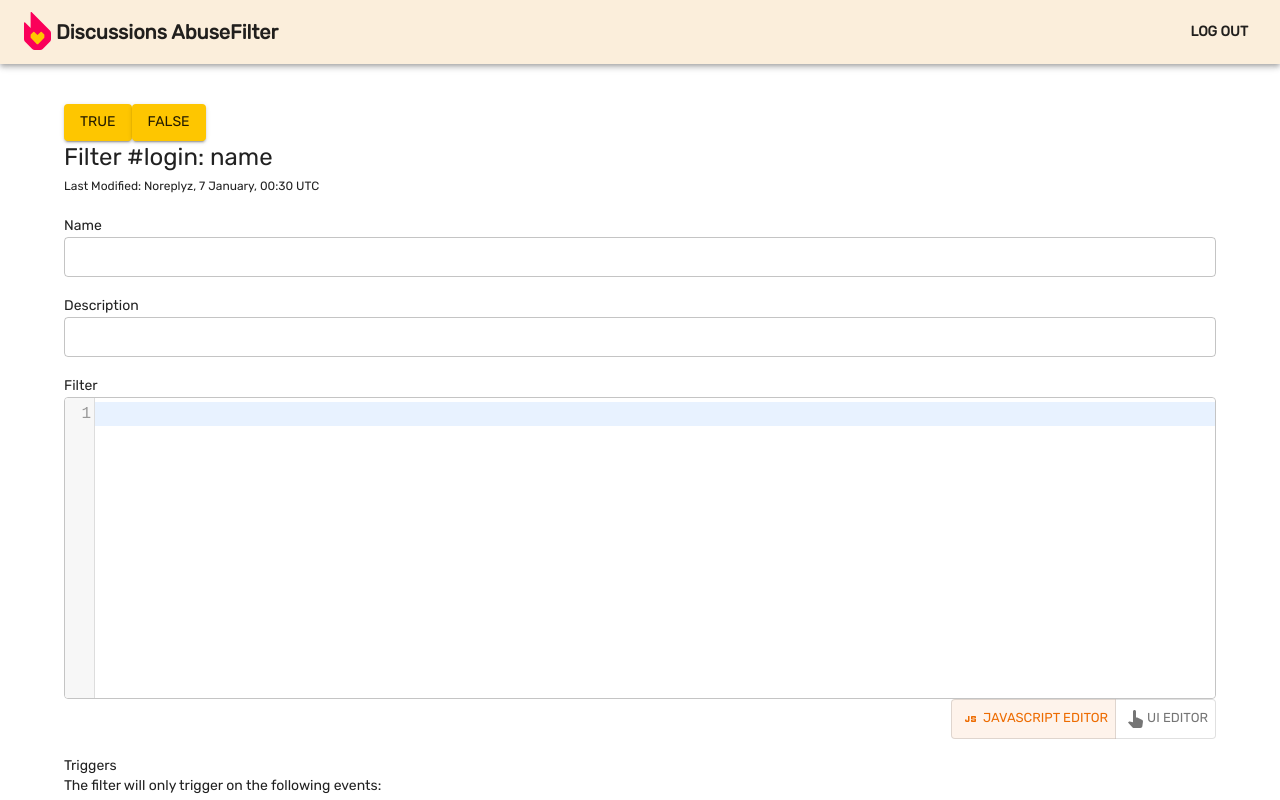
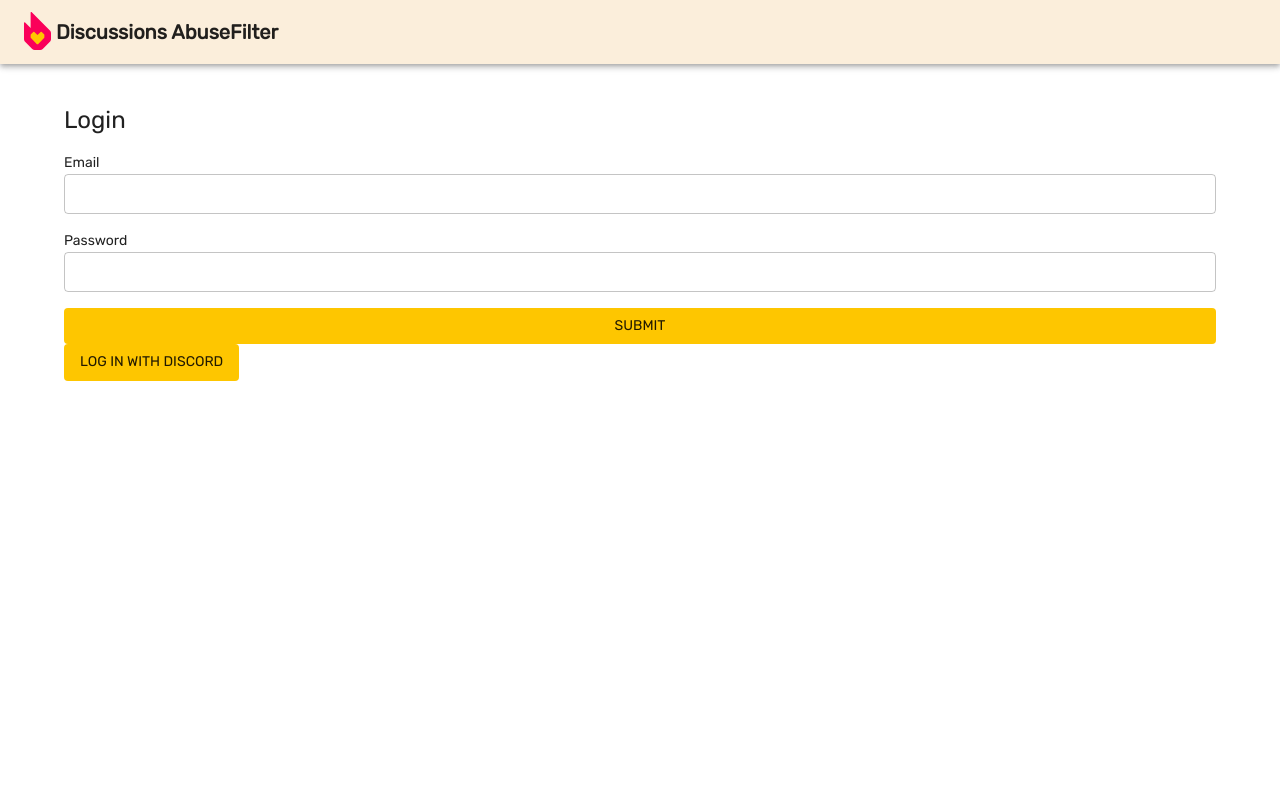
Before and after one commit to soap-team/discussions-abusefilter, a React (Create React App) app in the folder src/frontend/discussions-abusefilter-app/: page /login in a window 1280 px wide. Shown: the top 800 px of the page. Built offline with nearby package versions, Linux system fonts and the light colour scheme.

Commit message:
login, auth context created

```diff
--- a/src/frontend/discussions-abusefilter-app/src/App.tsx
+++ b/src/frontend/discussions-abusefilter-app/src/App.tsx
@@ -7,18 +7,19 @@ import {
 import {
   Container,
   Box,
-  Button,
   CssBaseline,
 } from '@mui/material';
 import {
   ThemeProvider,
   createTheme,
 } from '@mui/material/styles';
+import NavBar from './components/NavBar';
+import Landing from './pages/Landing';
+import Login from './pages/Login';
 import FilterList from './pages/FilterList';
 import Filter from './pages/Filter';
-import NavBar from './components/NavBar';
-import Landing from './components/Landing';
 import { FormProvider } from './contexts/FormContext';
+import AuthContext from './contexts/AuthContext';
 
 import './App.css';
 
@@ -83,7 +84,7 @@ export const darkTheme = createTheme({
 
 export default function App() {
   const [theme] = React.useState(localStorage.getItem('theme'));
-  const [isLoggedIn, setIsLoggedIn] = React.useState(true);
+  const { token } = React.useContext(AuthContext);
 
   return (
     <ThemeProvider theme={theme === 'light' ? lightTheme : darkTheme}>
@@ -91,11 +92,10 @@ export default function App() {
       <Router>
         <NavBar />
         <Box component={Container} sx={{ my: 5 }}>
-          <Button color="secondary" variant="contained" onClick={() => setIsLoggedIn(true)}>true</Button>
-          <Button color="secondary" variant="contained" onClick={() => setIsLoggedIn(false)}>false</Button>
           <Routes>
-            <Route path="/" element={isLoggedIn ? <FilterList /> : <Landing />} />
-            <Route path="/:filterId" element={isLoggedIn ? <FormProvider><Filter /></FormProvider> : <Landing />} />
+            <Route path="/" element={token === '' ? <Landing /> : <FilterList />} />
+            <Route path="/:filterId" element={token === '' ? <Landing /> : <FormProvider><Filter /></FormProvider>} />
+            <Route path="/login" element={<Login />} />
           </Routes>
         </Box>
       </Router>
--- a/src/frontend/discussions-abusefilter-app/src/components/NavBar.tsx
+++ b/src/frontend/discussions-abusefilter-app/src/components/NavBar.tsx
@@ -10,10 +10,12 @@ import {
   SvgIcon,
   Box,
 } from '@mui/material';
-
+import AuthContext from '../contexts/AuthContext';
 import logo from '../assets/fandom-heart.svg';
 
 export default function NavBar() {
+  const { token, modifyToken } = React.useContext(AuthContext);
+
   return (
     <AppBar position="static" enableColorOnDark>
       <Toolbar>
@@ -23,7 +25,7 @@ export default function NavBar() {
           </SvgIcon>
           <Typography component={Link} to="/" variant="h6" className="links" color="inherit" sx={{ fontWeight: 700 }}>Discussions AbuseFilter</Typography>
         </Box>
-        <Button color="inherit" sx={{ fontWeight: 700 }}>Log out</Button>
+        {token !== '' && <Button color="inherit" sx={{ fontWeight: 700 }} onClick={() => modifyToken('')}>Log out</Button>}
       </Toolbar>
     </AppBar>
   );
--- /dev/null
+++ b/src/frontend/discussions-abusefilter-app/src/contexts/AuthContext.tsx
@@ -0,0 +1,30 @@
+/* eslint-disable @typescript-eslint/no-empty-function */
+import * as React from 'react';
+
+interface AuthContext {
+  token: string,
+  modifyToken: (token: string) => void;
+}
+
+const defaultValues = {
+  token: '',
+  modifyToken: () => {},
+};
+
+const AuthContext = React.createContext<AuthContext>(defaultValues);
+
+export default AuthContext;
+
+export const AuthProvider: React.FC = ({ children }) => {
+  const [token, setToken] = React.useState(defaultValues.token);
+
+  const modifyToken = (value: string) => {
+    setToken(value);
+  };
+
+  return (
+    <AuthContext.Provider value={{ token, modifyToken }}>
+      {children}
+    </AuthContext.Provider>
+  );
+};
--- a/src/frontend/discussions-abusefilter-app/src/index.tsx
+++ b/src/frontend/discussions-abusefilter-app/src/index.tsx
@@ -3,10 +3,13 @@ import ReactDOM from 'react-dom';
 import './index.css';
 import App from './App';
 import reportWebVitals from './reportWebVitals';
+import { AuthProvider } from './contexts/AuthContext';
 
 ReactDOM.render(
   <React.StrictMode>
-    <App />
+    <AuthProvider>
+      <App />
+    </AuthProvider>
   </React.StrictMode>,
   document.getElementById('root'),
 );
--- a/src/frontend/discussions-abusefilter-app/src/pages/Filter.tsx
+++ b/src/frontend/discussions-abusefilter-app/src/pages/Filter.tsx
@@ -57,8 +57,8 @@ export default function Filter() {
     <>
       <Typography component="h1" variant="h5">Filter #{filterId}: {'name'}</Typography>
       <Typography variant="caption">{'Last Modified: Noreplyz, 7 January, 00:30 UTC'}</Typography>
-      <Box component="form" autoComplete="off" onSubmit={handleSave} mt={2}>
-        <Box mb={2}>
+      <Stack component="form" autoComplete="off" onSubmit={handleSave} spacing={1} sx={{ mt: 2 }}>
+        <Stack direction="column">
           <Typography component="label" htmlFor="filter-name" variant="subtitle2">Name</Typography>
           <TextField
             id="filter-name"
@@ -69,8 +69,8 @@ export default function Filter() {
             onBlur={handleNameChange}
             fullWidth
           />
-        </Box>
-        <Box mb={2}>
+        </Stack>
+        <Stack direction="column">
           <Typography component="label" htmlFor="filter-description" variant="subtitle2">Description</Typography>
           <TextField
             // style={theme === 'light' ? { backgroundColor: '#fff' } : { backgroundColor: '#424242' }}
@@ -85,8 +85,8 @@ export default function Filter() {
             onBlur={handleDescriptionChange}
             fullWidth
           />
-        </Box>
-        <Box mb={2}>
+        </Stack>
+        <Box>
           <Typography component="label" variant="subtitle2">Filter</Typography>
           <FilterEditor />
         </Box>
@@ -109,7 +109,7 @@ export default function Filter() {
           <Button variant="contained" component={Link} color="secondary" to="/" disableElevation>Cancel</Button>
           <Button variant="contained" color="secondary" type="submit" disableElevation>Save</Button>
         </Stack>
-      </Box>
+      </Stack>
     </>
   );
 }
--- a/src/frontend/discussions-abusefilter-app/src/components/Landing.tsx
+++ b/src/frontend/discussions-abusefilter-app/src/pages/Landing.tsx
@@ -4,9 +4,16 @@ import {
   Button,
   Stack,
 } from '@mui/material';
+import { useNavigate } from 'react-router-dom';
 import banner from '../assets/banner.png';
 
 export default function Landing() {
+  const navigate = useNavigate();
+
+  const handleOnClick = () => {
+    navigate('/login');
+  };
+
   return (
     <Stack spacing={1} sx={{
       backgroundImage: `url(${banner})`,
@@ -19,7 +26,7 @@ export default function Landing() {
       py: 19,
     }}>
       <Typography>You must be logged in to use this tool.</Typography>
-      <Button variant="contained" color="secondary" disableElevation sx={{ fontWeight: 700, px: 5 }}>Log in</Button>
+      <Button variant="contained" color="secondary" disableElevation sx={{ fontWeight: 700, px: 5 }} onClick={handleOnClick}>Log in</Button>
     </Stack>
   );
 }
--- a/src/frontend/discussions-abusefilter-app/src/pages/Login.tsx
+++ b/src/frontend/discussions-abusefilter-app/src/pages/Login.tsx
@@ -1,7 +1,65 @@
 import * as React from 'react';
+import { Typography, TextField, Button, Stack } from '@mui/material';
+import { useNavigate } from 'react-router-dom';
+import AuthContext from '../contexts/AuthContext';
 
 export default function Login() {
+  const navigate = useNavigate();
+  // const handleLogin = async () => {
+  // const token = await ;
+  // };
+  const { modifyToken } = React.useContext(AuthContext);
+
+  const [email, setEmail] = React.useState('');
+  const [password, setPassword] = React.useState('');
+
+  const handleEmailChange = (event: { target: { value: React.SetStateAction<string>; }; }) => {
+    setEmail(event.target.value);
+  };
+
+  const handlePasswordChange = (event: { target: { value: React.SetStateAction<string>; }; }) => {
+    setPassword(event.target.value);
+  };
+
+  const handleSubmit = (event: { preventDefault: () => void; }) => {
+    event.preventDefault();
+    modifyToken('token');
+    navigate('/');
+  };
+
+  const handleDiscordLogin = () => {
+    console.log('discord');
+  };
+
   return (
-    <></>
+    <>
+      <Typography component="h1" variant="h5">Login</Typography>
+      <Stack component="form" onSubmit={handleSubmit} autoComplete="off" spacing={2} sx={{ mt: 2 }}>
+        <Stack direction="column">
+          <Typography component="label" htmlFor="login-email" variant="subtitle2">Email</Typography>
+          <TextField
+            id="login-email"
+            variant="outlined"
+            size="small"
+            color="secondary"
+            defaultValue={email}
+            onBlur={handleEmailChange}
+          />
+        </Stack>
+        <Stack direction="column">
+          <Typography component="label" htmlFor="login-password" variant="subtitle2">Password</Typography>
+          <TextField
+            id="login-password"
+            variant="outlined"
+            size="small"
+            color="secondary"
+            defaultValue={password}
+            onBlur={handlePasswordChange}
+          />
+        </Stack>
+        <Button variant="contained" color="secondary" type="submit" disableElevation>Submit</Button>
+      </Stack>
+      <Button variant="contained" color="secondary" onClick={handleDiscordLogin} disableElevation>Log in with Discord</Button>
+    </>
   );
 }
```
